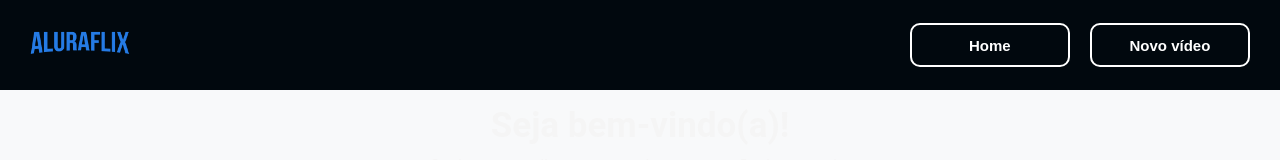
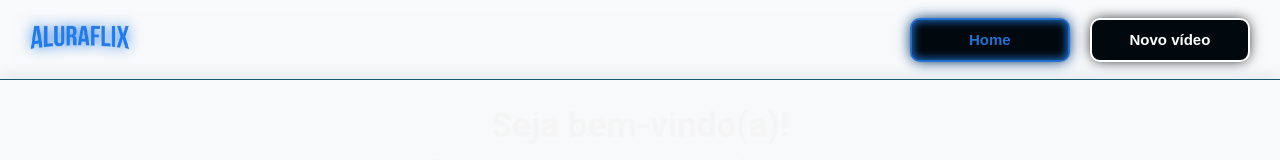
Before and after one commit to EdnaldoLuiz/alura-flix, a React (Vite) app: page / in a window 1280 px wide. Shown: the top 160 px of the page. Built offline with nearby package versions, Linux system fonts and the light colour scheme.

Commit message:
style: added new style in header with transparent background

```diff
--- a/src/components/Header/index.jsx
+++ b/src/components/Header/index.jsx
@@ -3,7 +3,7 @@ import Button from '../Button';
 import { Link } from "react-router-dom";
 
 const StyledHeader = styled.header`
-    background: var(--color-secondary);
+    backdrop-filter: blur(7px);
     text-align: center;
     display: flex;
     align-items: center;
@@ -11,8 +11,10 @@ const StyledHeader = styled.header`
     position: fixed;
     top: 0;
     width: 100%;
-    height: 9rem;
+    height: 8rem;
     padding: 2rem 0;
+    border-bottom: var(--border);
+    z-index: 1;
 `;
 
 const LogoContainer = styled.div`
@@ -20,7 +22,6 @@ const LogoContainer = styled.div`
     text-transform: uppercase;
     text-decoration: none;
     padding-left: 3rem;
-
     img {
         width: 10rem;
     }
@@ -51,10 +52,10 @@ const Header = () => {
             <Nav>
                 <ButtonWrapper>
                     <Link to="/">
-                        <Button text="Home" type='home' />
+                        <Button text="Home" btntype={1} />
                     </Link>
                     <Link to="/novo">
-                        <Button text="Novo vídeo" type='novoVideo' />
+                        <Button text="Novo vídeo" btntype={2} />
                     </Link>
                 </ButtonWrapper>
             </Nav>
```
